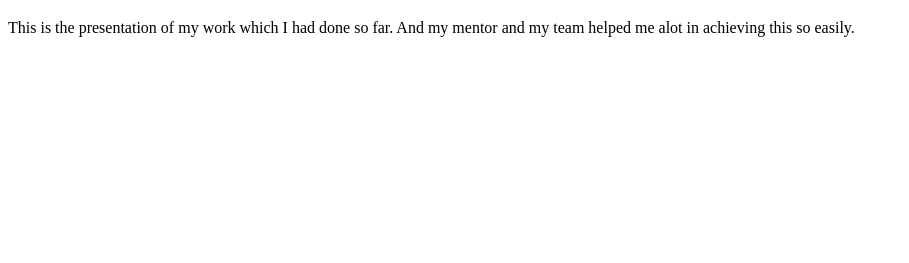
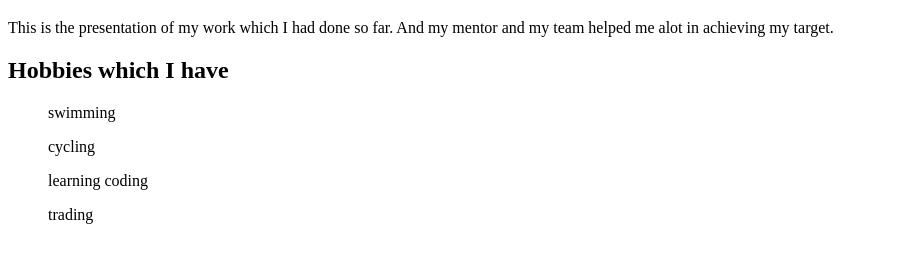
Before and after one commit to schauhan19/saurabhchauhan-portfolio, a plain HTML site: page index.html in a window 1280 px wide. Shown: the part 61-324 px from the top of the page, without its empty margins (0-909 px from the left). Drawn offline with Linux system fonts and the light colour scheme.

Commit message:
docs: updated hobbies
Saurabh hobbies which he used to do in his leisure time.

```diff
--- a/index.html
+++ b/index.html
@@ -7,6 +7,11 @@
 </head>
 <body>
     <h1>Hi I am saurabh!</h1>
-    <p>This is the presentation of my work which I had done so far. And my mentor and my team helped me alot in achieving this so easily.</p>
+    <p>This is the presentation of my work which I had done so far. And my mentor and my team helped me alot in achieving my target.</p>
+    <h2>Hobbies which I have</h2>
+    <ul>swimming</ul>
+    <ul>cycling</ul>
+    <ul>learning coding</ul>
+    <ul>trading</ul>
 </body>
 </html>
```
